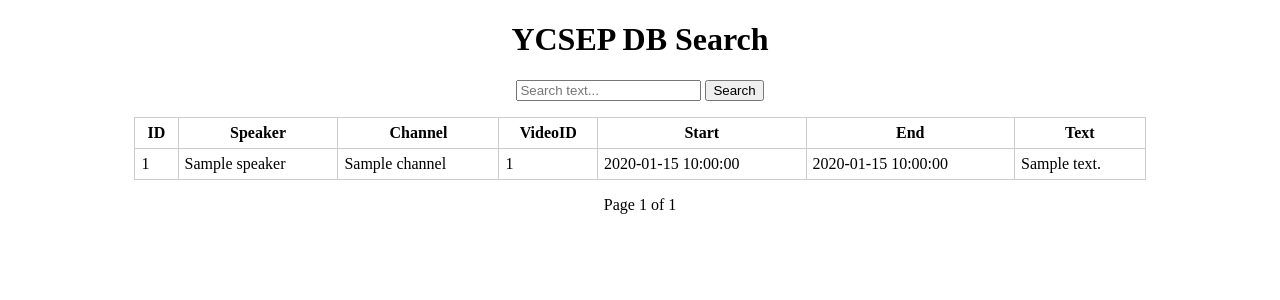
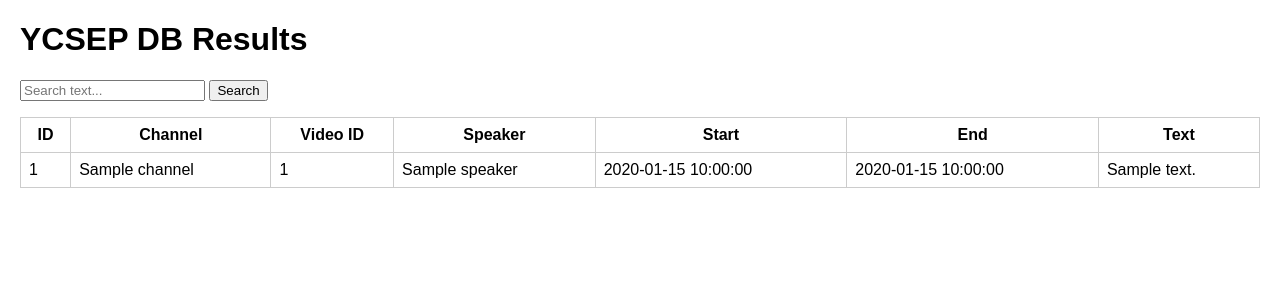
Before and after one commit to stcoats/ycsep-fastapi-viewer, a FastAPI app: template app/templates/table.html in a window 1280 px wide. Shown: the top 300 px of the page. Run offline with FastAPI, Linux system fonts and the light colour scheme; the template is opened without the code that fills it: most values are stand-ins (such as "Sample title", 1, 10 or a date in 2020).

Commit message:
Update table.html

```diff
--- a/app/templates/table.html
+++ b/app/templates/table.html
@@ -2,42 +2,29 @@
 <html>
 <head>
   <meta charset="UTF-8">
-    <title>YCSEP Search</title>
+  <title>YCSEP Table</title>
   <style>
-      table {
-        border-collapse: collapse;
-        width: 80%;
-        margin: 1em auto;
-      }
-      th, td {
-        border: 1px solid #ccc;
-        padding: 6px;
-      }
-      .pagination {
-        text-align: center;
-      }
-      .pagination form {
-        display: inline-block;
-      }
+    body { font-family: sans-serif; margin: 20px; }
+    table { border-collapse: collapse; width: 100%; margin-top: 1em; }
+    th, td { border: 1px solid #ccc; padding: 8px; }
   </style>
 </head>
 <body>
-  <h1 style="text-align:center;">YCSEP DB Search</h1>
+  <h1>YCSEP DB Results</h1>
 
-  <div style="text-align:center;margin-bottom:1em;">
+  <!-- Simple search form at top -->
   <form method="get" action="/">
     <input type="text" name="q" value="{{ query }}" placeholder="Search text...">
-      <input type="submit" value="Search">
+    <button type="submit">Search</button>
   </form>
-  </div>
 
   <table>
     <thead>
       <tr>
         <th>ID</th>
+        <th>Channel</th>
+        <th>Video ID</th>
         <th>Speaker</th>
-        <th>Channel</th>
-        <th>VideoID</th>
         <th>Start</th>
         <th>End</th>
         <th>Text</th>
@@ -46,36 +33,16 @@
     <tbody>
     {% for row in rows %}
       <tr>
-        <td>{{ row['id'] }}</td>
-        <td>{{ row['speaker'] }}</td>
-        <td>{{ row['channel'] }}</td>
-        <td>{{ row['video_id'] }}</td>
-        <td>{{ row['start_time'] }}</td>
-        <td>{{ row['end_time'] }}</td>
-        <td>{{ row['text'] }}</td>
+        <td>{{ row.id }}</td>
+        <td>{{ row.channel }}</td>
+        <td>{{ row.video_id }}</td>
+        <td>{{ row.speaker }}</td>
+        <td>{{ row.start_time }}</td>
+        <td>{{ row.end_time }}</td>
+        <td>{{ row.text }}</td>
       </tr>
     {% endfor %}
     </tbody>
   </table>
-
-  <div class="pagination">
-    {% if page > 1 %}
-      <form method="get" style="display:inline;">
-        <input type="hidden" name="q" value="{{ query }}">
-        <input type="hidden" name="page" value="{{ page-1 }}">
-        <input type="submit" value="Prev">
-      </form>
-    {% endif %}
-
-    <span style="margin:0 1em;">Page {{ page }} of {{ total_pages }}</span>
-
-    {% if page < total_pages %}
-      <form method="get" style="display:inline;">
-        <input type="hidden" name="q" value="{{ query }}">
-        <input type="hidden" name="page" value="{{ page+1 }}">
-        <input type="submit" value="Next">
-      </form>
-    {% endif %}
-  </div>
 </body>
 </html>
```
Lines whose indentation alone changed are shown as unchanged.
